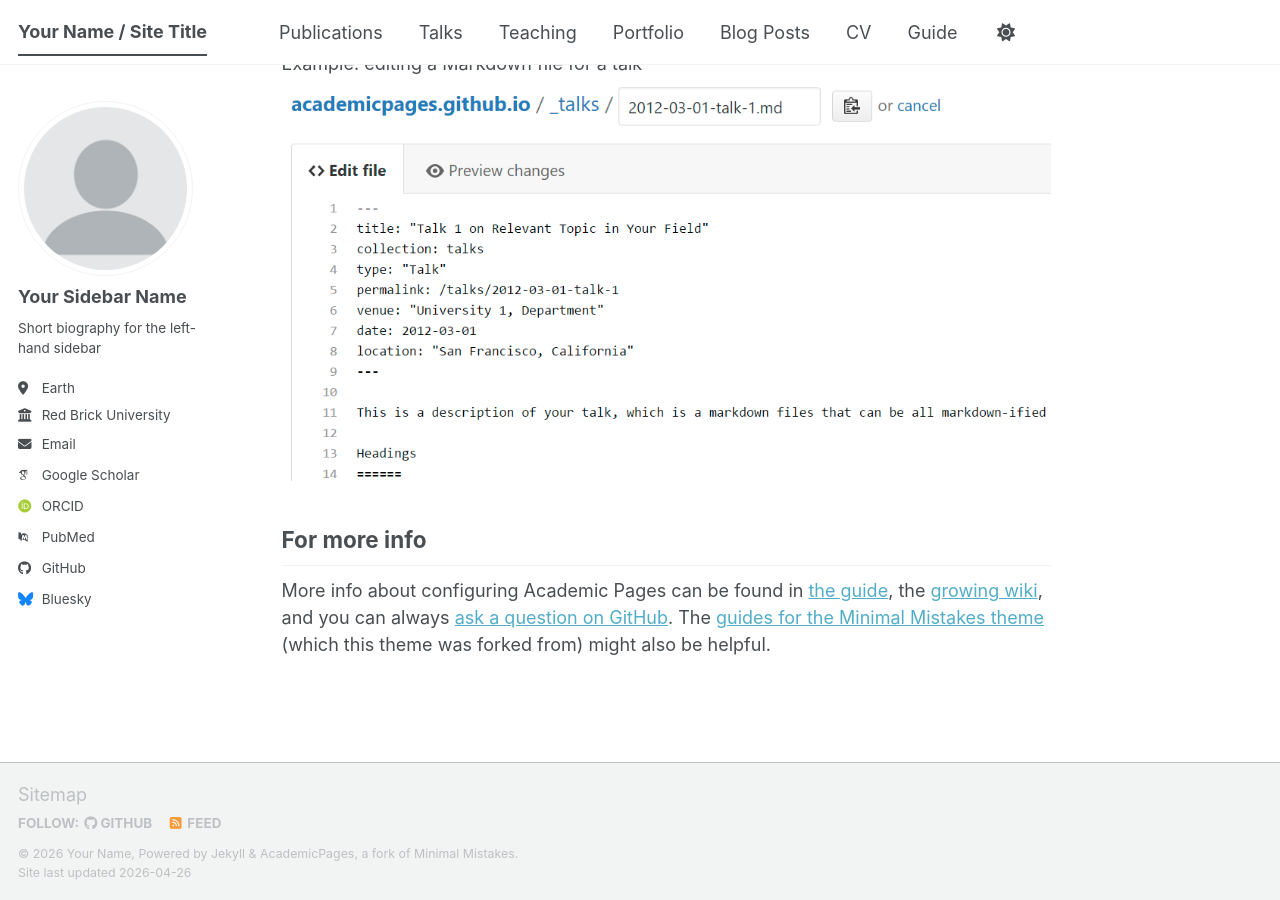
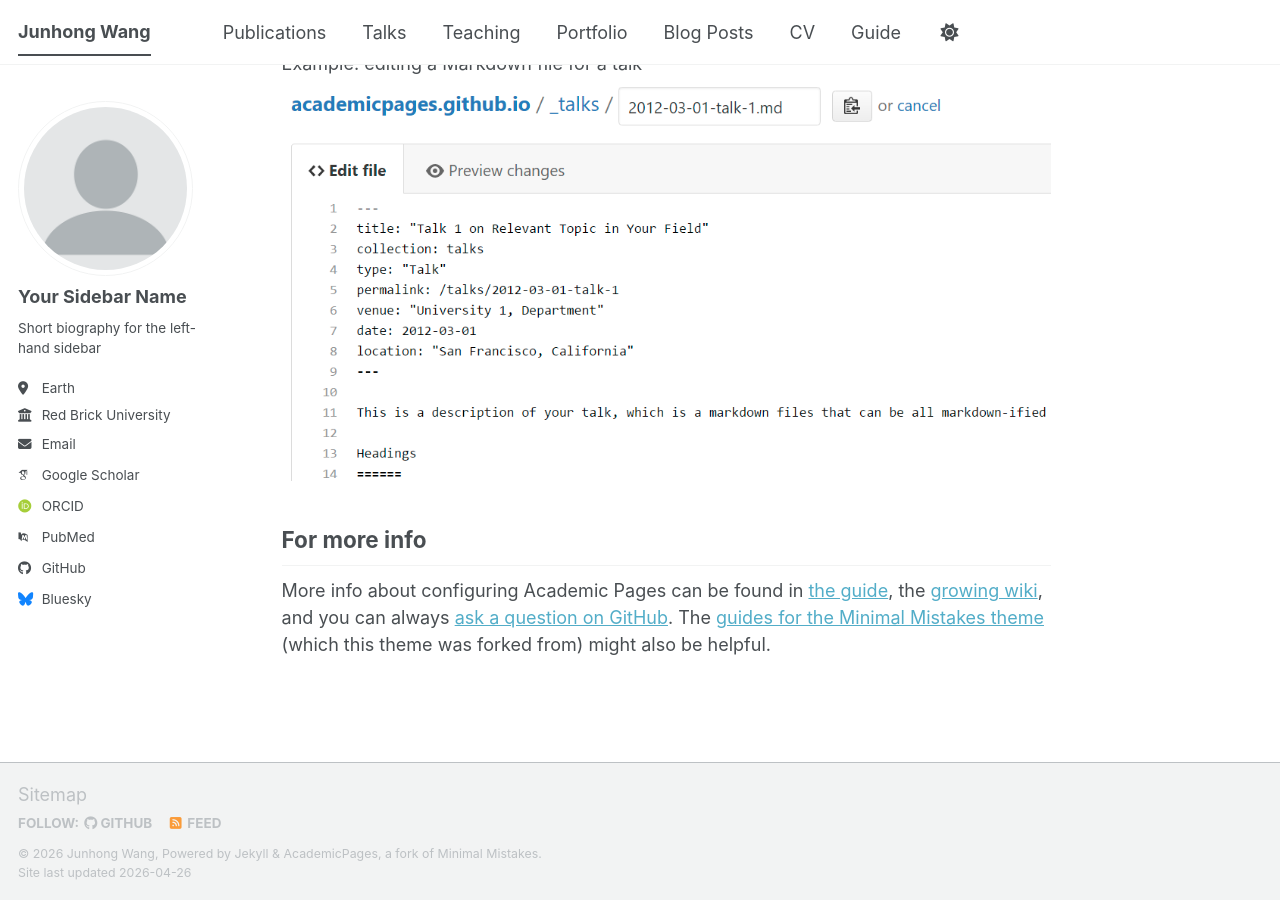
Before and after one commit to junhongwanghenry/junhongwanghenry.github.io, a Jekyll site: the page built from _pages/about.md, in a window 1280 px wide and 900 px high, scrolled down 2720 px. Built offline with Jekyll 4.4.1, drawn with Linux system fonts in a browser that asks for light colours; some web fonts are replaced; a script bundle is joined from its source files by our own code; library files that are not in the unit come from our copies.

Commit message:
Update _config.yml

```diff
--- a/_config.yml
+++ b/_config.yml
@@ -9,9 +9,9 @@
 # Basic Site Settings
 locale                   : "en-US"
 site_theme               : "default" # The available themes options are "default", "air", "sunrise", "mint", "dirt" and "contrast"
-title                    : "Your Name / Site Title"
+title                    : "Junhong Wang"
 title_separator          : "-"
-name                     : &name "Your Name"
+name                     : &name "Junhong Wang"
 description              : &description "Your Name's academic portfolio"   # Update this with a general description of your site, this is the default if not overridden by a page
 url                      : https://academicpages.github.io # The base hostname & protocol for your site e.g. "https://[your GitHub username].github.io",
                                                            # or if you already have some other page hosted on Github then use "https://[your GitHub username].github.io/[Your Repo Name]"
```
